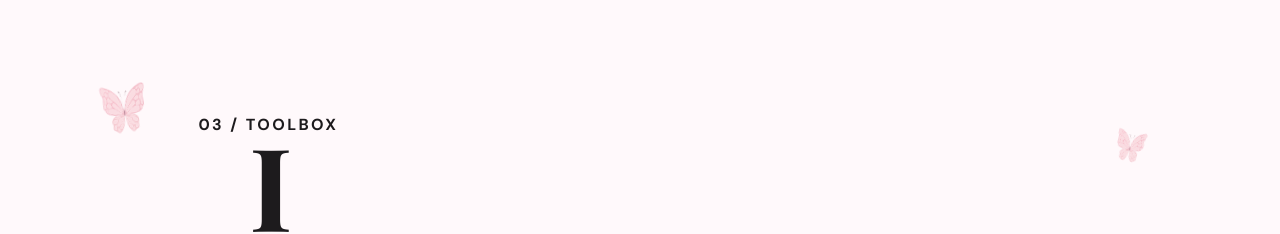
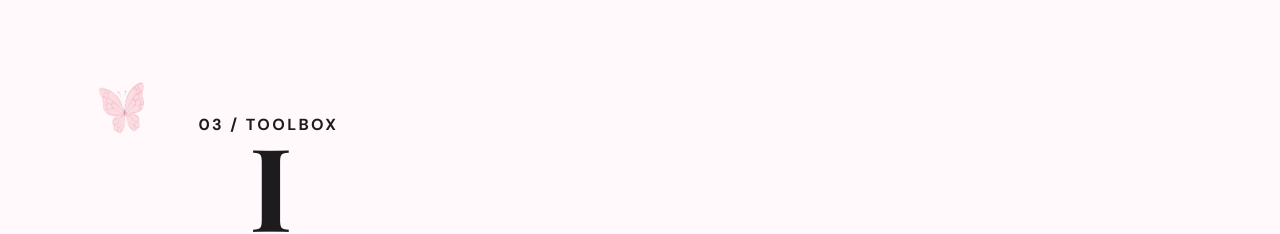
Before and after one commit to micstephenson/MichayliaStephensonPortfolio, a React (Vite) app: page / in a window 1280 px wide. Shown: the part 3400-3634 px from the top of the page. Built offline with nearby package versions, Linux system fonts and the light colour scheme; a web font is replaced by a local one.

Commit message:
Update portfolio

```diff
--- a/src/sections/SkillsSection.jsx
+++ b/src/sections/SkillsSection.jsx
@@ -37,7 +37,7 @@ export default function SkillsSection() {
 
   return (
     <section id="skills" className="skills section-grid">
-      <StaticButterflies count={2} />
+      <StaticButterflies count={1} />
       <div className="skills-title">
         <span className="section-kicker">03 / toolbox</span>
         <h2>I Code<br /><span>+ create in</span></h2>
```
